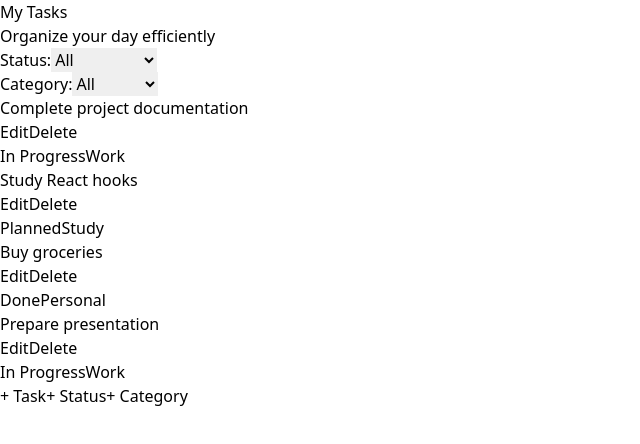
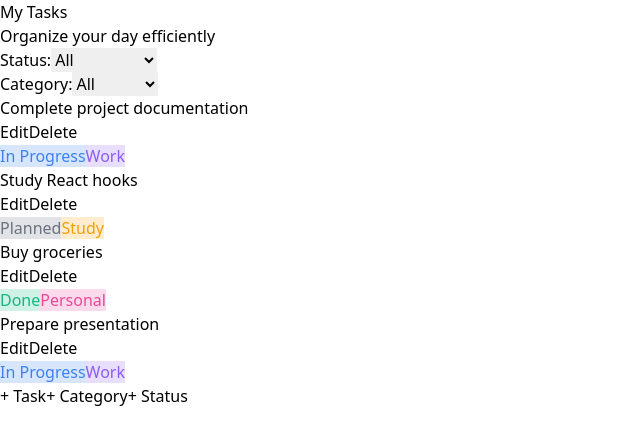
Before and after one commit to ArMoRi1/taskboard, a React app in the folder frontend/: page / in a window 1280 px wide. Shown: the top 444 px of the page, without its empty margins (0-640 px from the left). Built offline with nearby package versions, Linux system fonts and the light colour scheme; the HTML template or start-up script is replaced by a standard one.

Commit message:
bug was fixed: created categories&statuses had no color

```diff
--- a/frontend/src/App.jsx
+++ b/frontend/src/App.jsx
@@ -79,19 +79,17 @@ function App() {
         >
           + Task
         </button>
-
+        <button
+          onClick={() => setIsCategoryModalOpen(true)}
+          className="px-4 py-2 bg-purple-500 text-white rounded-lg shadow-lg hover:bg-purple-600"
+        >
+          + Category
+        </button>
         <button
           onClick={() => setIsStatusModalOpen(true)}
           className="px-4 py-2 bg-blue-500 text-white rounded-lg shadow-lg hover:bg-blue-600"
         >
           + Status
-        </button>
-
-        <button
-          onClick={() => setIsCategoryModalOpen(true)}
-          className="px-4 py-2 bg-purple-500 text-white rounded-lg shadow-lg hover:bg-purple-600"
-        >
-          + Category
         </button>
       </div>
     </div>
--- a/frontend/src/components/modals/CategoryModal.jsx
+++ b/frontend/src/components/modals/CategoryModal.jsx
@@ -16,7 +16,9 @@ const CategoryModal = ({ isOpen, onClose, onSave, category = null }) => {
 
   const handleSubmit = (e) => {
     e.preventDefault();
-    onSave({ name, color });
+    const data = { name, color };
+    console.log('CategoryModal sending:', data);
+    onSave(data);
   };
 
   if (!isOpen) return null;
@@ -50,7 +52,6 @@ const CategoryModal = ({ isOpen, onClose, onSave, category = null }) => {
               Choose Color
             </label>
 
-            {/* Великий Color Picker */}
             <div className="flex flex-col items-center gap-4 p-4 bg-gradient-to-br from-gray-50 to-gray-100 rounded-xl border-2 border-gray-200">
               <input
                 type="color"
@@ -60,7 +61,6 @@ const CategoryModal = ({ isOpen, onClose, onSave, category = null }) => {
                 style={{ colorScheme: 'light' }}
               />
 
-              {/* HEX Display */}
               <div className="w-full flex items-center gap-2">
                 <span className="text-sm font-semibold text-gray-700">HEX:</span>
                 <input
--- a/frontend/src/components/modals/StatusModal.jsx
+++ b/frontend/src/components/modals/StatusModal.jsx
@@ -16,7 +16,9 @@ const StatusModal = ({ isOpen, onClose, onSave, status = null }) => {
 
   const handleSubmit = (e) => {
     e.preventDefault();
-    onSave({ name, color });
+    const data = { name, color };
+    console.log('StatusModal sending:', data);
+    onSave(data);
   };
 
   if (!isOpen) return null;
@@ -50,7 +52,6 @@ const StatusModal = ({ isOpen, onClose, onSave, status = null }) => {
               Choose Color
             </label>
 
-            {/* Великий Color Picker */}
             <div className="flex flex-col items-center gap-4 p-4 bg-gradient-to-br from-gray-50 to-gray-100 rounded-xl border-2 border-gray-200">
               <input
                 type="color"
@@ -60,7 +61,6 @@ const StatusModal = ({ isOpen, onClose, onSave, status = null }) => {
                 style={{ colorScheme: 'light' }}
               />
 
-              {/* HEX Display */}
               <div className="w-full flex items-center gap-2">
                 <span className="text-sm font-semibold text-gray-700">HEX:</span>
                 <input
--- a/frontend/src/components/tasks/TaskListItem.jsx
+++ b/frontend/src/components/tasks/TaskListItem.jsx
@@ -1,15 +1,20 @@
+import { useTasks } from '../../contexts/TaskContext';
+
 function TaskListItem({ task, onEdit, onDelete }) {
-  const statusColors = {
-    'Planned': 'bg-gradient-to-r from-slate-100 to-slate-200 text-slate-700 border-slate-300',
-    'In Progress': 'bg-gradient-to-r from-blue-100 to-indigo-200 text-blue-700 border-blue-300',
-    'Done': 'bg-gradient-to-r from-green-100 to-emerald-200 text-green-700 border-green-300',
+  const { categories, statuses } = useTasks();
+
+  const getStatusColor = (statusName) => {
+    const status = statuses.find(s => s.name === statusName);
+    return status?.color || '#6B7280';
   };
 
-  const categoryColors = {
-    'Work': 'bg-gradient-to-r from-purple-100 to-violet-200 text-purple-700 border-purple-300',
-    'Study': 'bg-gradient-to-r from-amber-100 to-yellow-200 text-amber-700 border-amber-300',
-    'Personal': 'bg-gradient-to-r from-pink-100 to-rose-200 text-pink-700 border-pink-300',
+  const getCategoryColor = (categoryName) => {
+    const category = categories.find(c => c.name === categoryName);
+    return category?.color || '#8B5CF6';
   };
+
+  const statusColor = getStatusColor(task.status);
+  const categoryColor = getCategoryColor(task.category);
 
   return (
     <div className="bg-white border-2 border-purple-200 rounded-xl p-5 hover:shadow-lg hover:border-purple-300 transition-all duration-200">
@@ -33,10 +38,24 @@ function TaskListItem({ task, onEdit, onDelete }) {
       </div>
 
       <div className="flex gap-3">
-        <span className={`px-4 py-1.5 text-xs font-semibold rounded-full border-2 shadow-sm ${statusColors[task.status]}`}>
+        <span
+          className="px-4 py-1.5 text-xs font-semibold rounded-full border-2 shadow-sm"
+          style={{
+            backgroundColor: statusColor + '33',
+            color: statusColor,
+            borderColor: statusColor
+          }}
+        >
           {task.status}
         </span>
-        <span className={`px-4 py-1.5 text-xs font-semibold rounded-full border-2 shadow-sm ${categoryColors[task.category]}`}>
+        <span
+          className="px-4 py-1.5 text-xs font-semibold rounded-full border-2 shadow-sm"
+          style={{
+            backgroundColor: categoryColor + '33',
+            color: categoryColor,
+            borderColor: categoryColor
+          }}
+        >
           {task.category}
         </span>
       </div>
--- a/frontend/src/contexts/TaskContext.jsx
+++ b/frontend/src/contexts/TaskContext.jsx
@@ -34,17 +34,17 @@ export function TaskProvider({ children }) {
     {
       id: 1,
       name: 'Work',
-      color: '#8B5CF6' // фіолетовий
+      color: '#8B5CF6'
     },
     {
       id: 2,
       name: 'Study',
-      color: '#F59E0B' // жовтий
+      color: '#F59E0B'
     },
     {
       id: 3,
       name: 'Personal',
-      color: '#EC4899' // рожевий
+      color: '#EC4899'
     }
   ]);
 
@@ -52,17 +52,17 @@ export function TaskProvider({ children }) {
     {
       id: 1,
       name: 'Planned',
-      color: '#6B7280' // сірий
+      color: '#6B7280'
     },
     {
       id: 2,
       name: 'In Progress',
-      color: '#3B82F6' // синій
+      color: '#3B82F6'
     },
     {
       id: 3,
       name: 'Done',
-      color: '#10B981' // зелений
+      color: '#10B981'
     }
   ]);
 
@@ -81,17 +81,33 @@ export function TaskProvider({ children }) {
   };
 
   const addCategory = (category) => {
-    setCategories([...categories, {
-      ...category,
-      id: Date.now()
-    }]);
+    console.log('addCategory received:', category);
+    const newCategory = {
+      id: Date.now(),
+      name: category.name,
+      color: category.color
+    };
+    console.log('addCategory creating:', newCategory);
+    setCategories(prev => {
+      const updated = [...prev, newCategory];
+      console.log('addCategory updated state:', updated);
+      return updated;
+    });
   };
 
   const addStatus = (status) => {
-    setStatuses([...statuses, {
-      ...status,
-      id: Date.now()
-    }]);
+    console.log('addStatus received:', status);
+    const newStatus = {
+      id: Date.now(),
+      name: status.name,
+      color: status.color
+    };
+    console.log('addStatus creating:', newStatus);
+    setStatuses(prev => {
+      const updated = [...prev, newStatus];
+      console.log('addStatus updated state:', updated);
+      return updated;
+    });
   };
 
   return (
```
